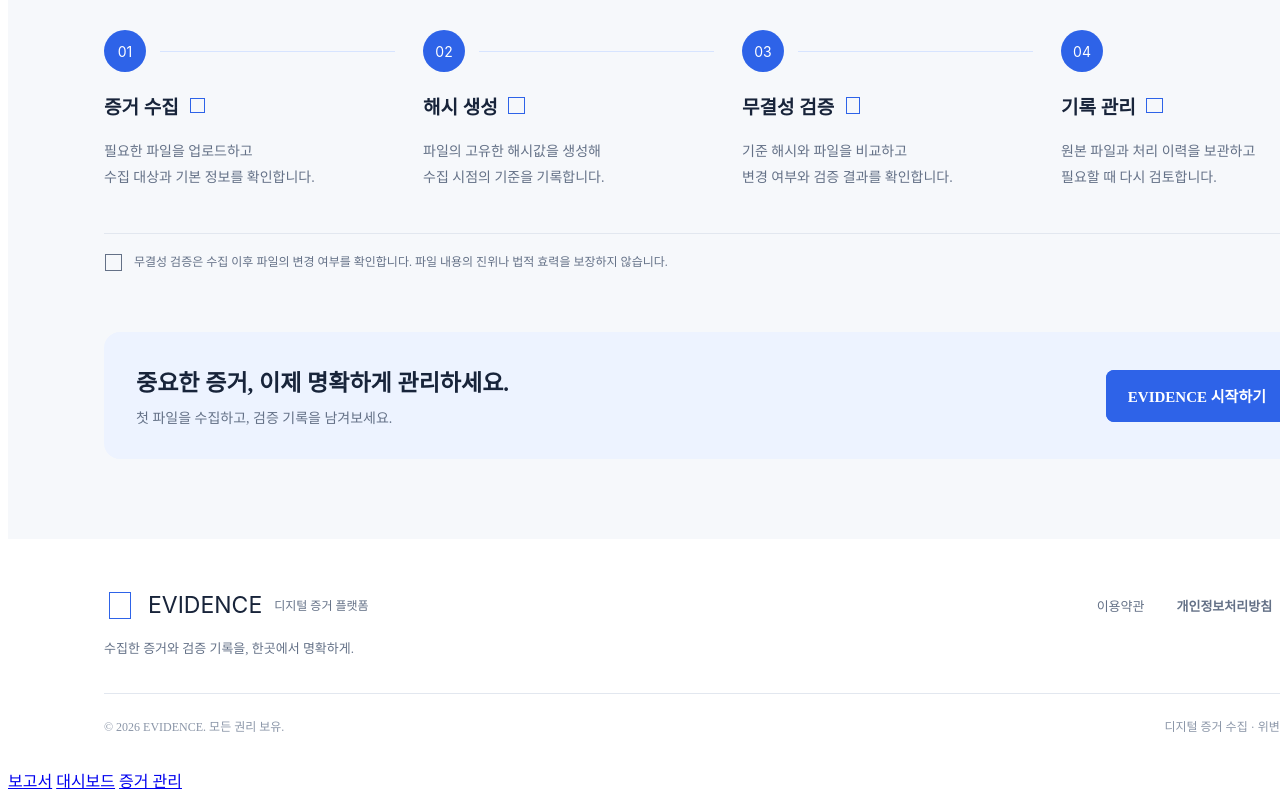
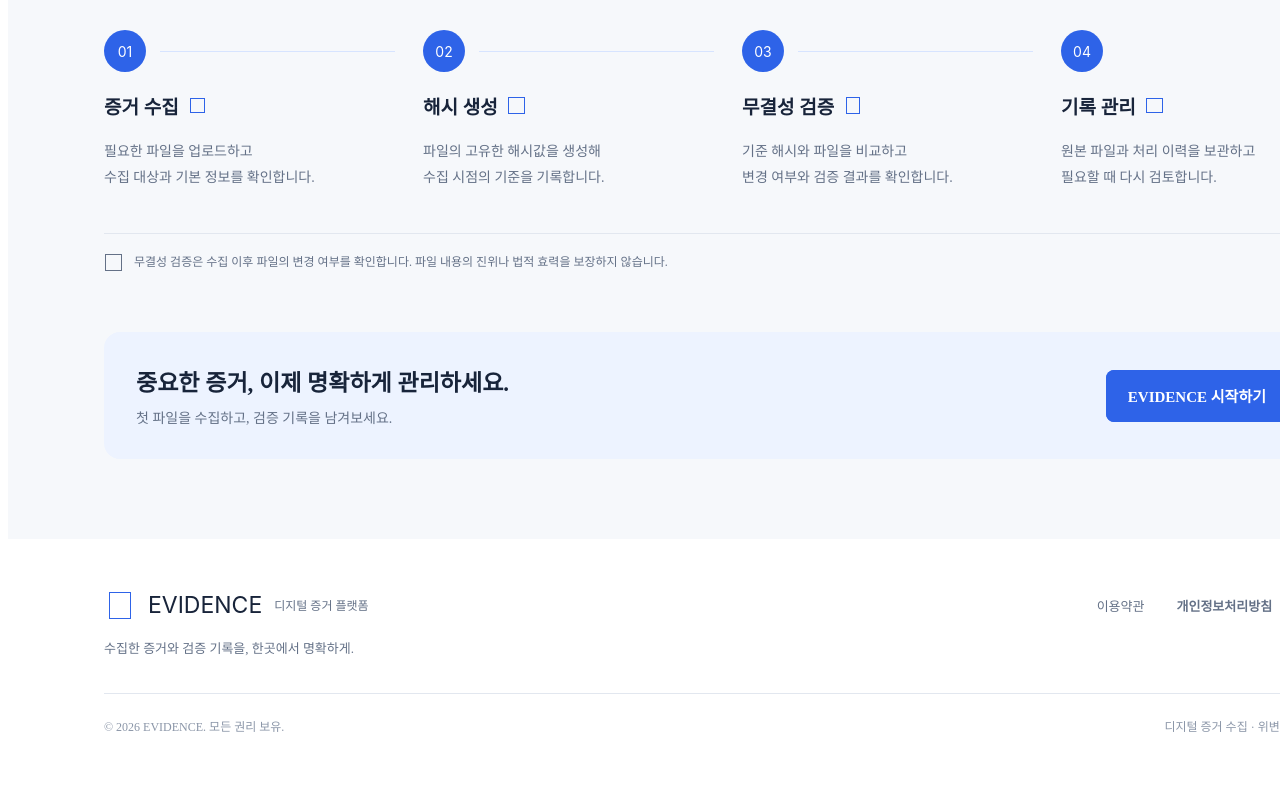
Before and after one commit to gyuesecurity/capstone-design, a plain HTML site: page index.html in a window 1280 px wide. Shown: the part 1775-2575 px from the top of the page. After the commit the page ends 2551 px from the top, so only its background shows below. Drawn offline with Linux system fonts and the light colour scheme.

Commit message:
Update index.html

```diff
--- a/index.html
+++ b/index.html
@@ -400,8 +400,6 @@
     </div>
   </div>
 </div>
-    <a href="report.html">보고서</a>
-    <a href="Dashboard.html">대시보드</a>
-    <a href="evidence.html">증거 관리</a>
+
 </body>
 </html>
```
